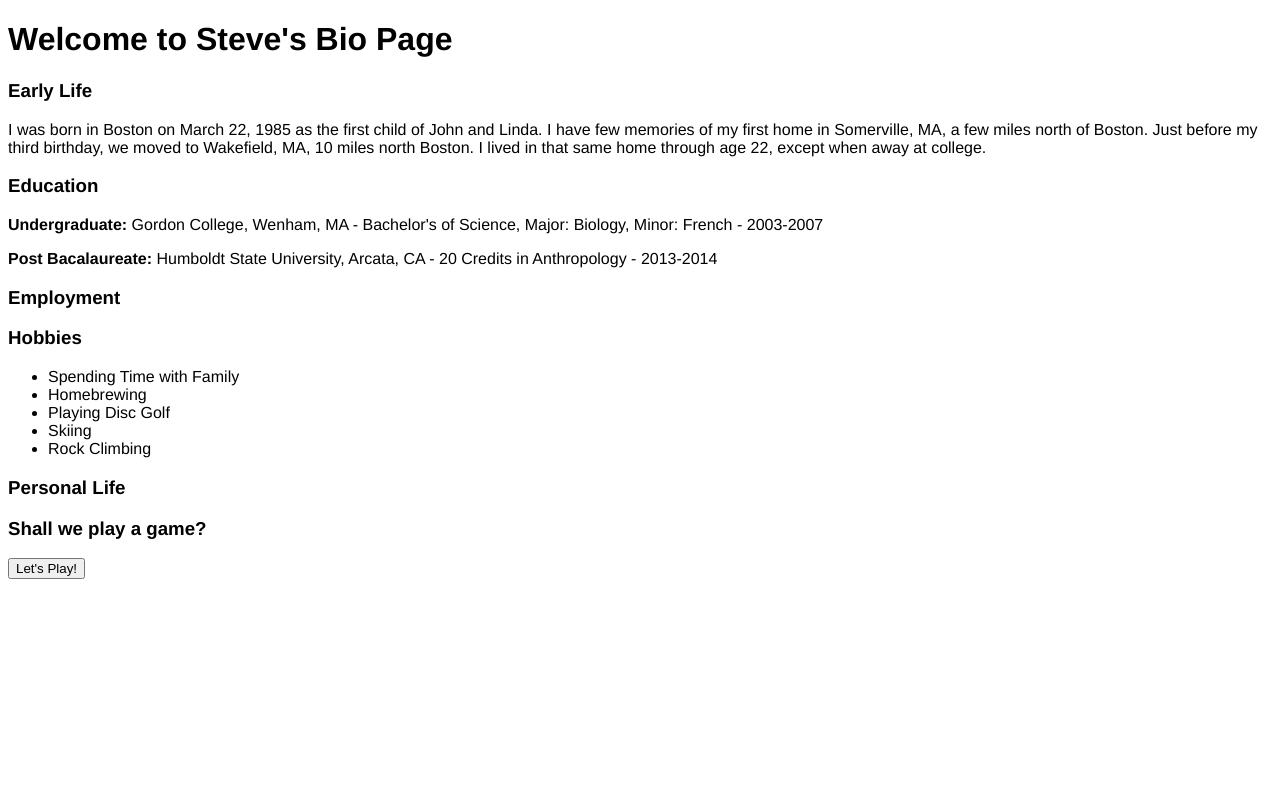
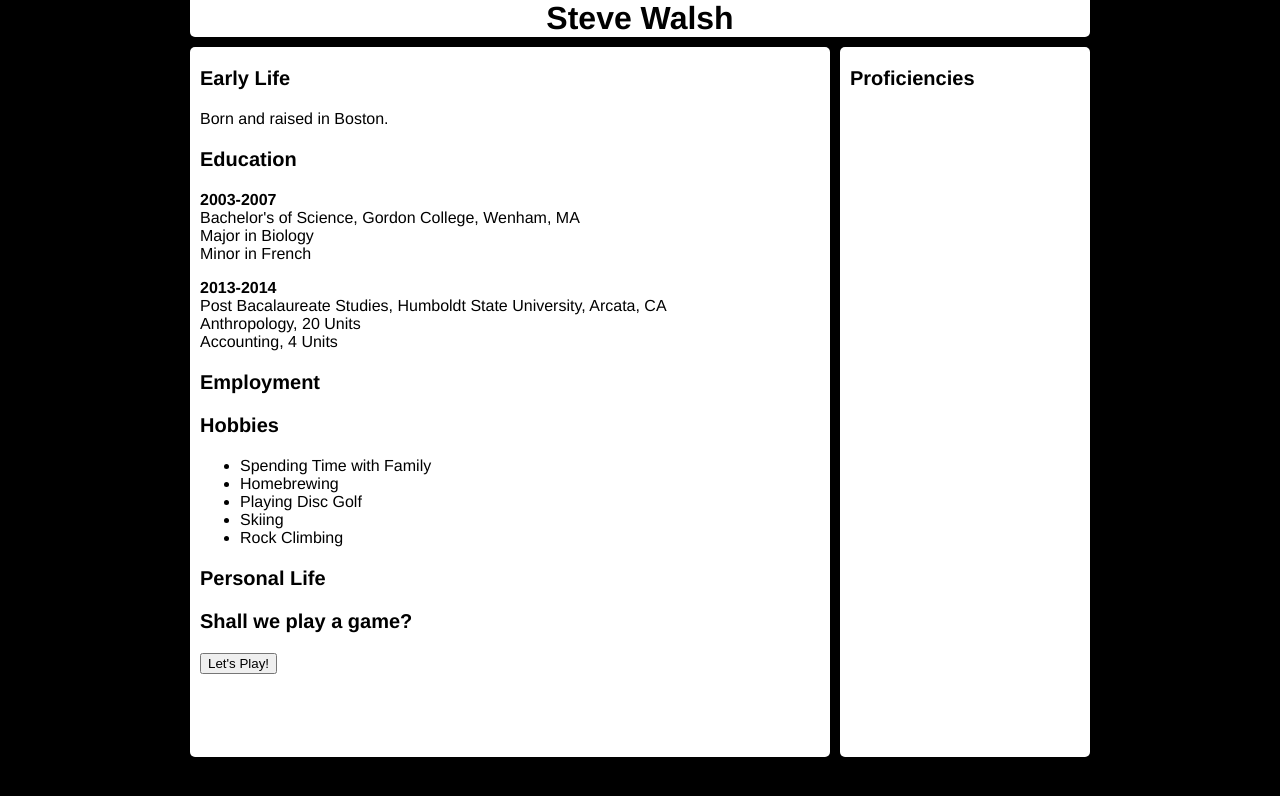
Before and after one commit to 0smium/bio_game, a plain HTML site: page index.html in a window 1280 px wide. Drawn offline with Linux system fonts and the light colour scheme.

Commit message:
added a ton of style elements and some slight changes to content

```diff
--- a/index.html
+++ b/index.html
@@ -5,15 +5,17 @@
     <title>Steve's Bio page</title>
   </head>
   <body>
+    <div id="container">
       <header>
-      <h1>Welcome to Steve's Bio Page</h1>
+        <h1>Steve Walsh</h1>
       </header>
       <main>
+        <div id="left">
           <h3>Early Life</h3>
-        <p>I was born in Boston on March 22, 1985 as the first child of John and Linda.  I have few memories of my first home in Somerville, MA, a few miles north of Boston.  Just before my third birthday, we moved to Wakefield, MA, 10 miles north Boston.  I lived in that same home through age 22, except when away at college.</p>
+            <p>Born and raised in Boston.</p>
           <h3>Education</h3>
-      <p><strong>Undergraduate:</strong> Gordon College, Wenham, MA - Bachelor's of Science, Major: Biology, Minor: French - 2003-2007</p>
-        <p><strong>Post Bacalaureate:</strong> Humboldt State University, Arcata, CA - 20 Credits in Anthropology - 2013-2014</p>
+          <p><strong>2003-2007</strong><br />Bachelor's of Science, Gordon College, Wenham, MA<br />Major in Biology<br />Minor in French</p>
+          <p><strong>2013-2014</strong><br />Post Bacalaureate Studies, Humboldt State University, Arcata, CA<br />Anthropology, 20 Units<br />Accounting, 4 Units</p>
           <h3>Employment</h3>
           <h3>Hobbies</h3>
             <ul>
@@ -27,7 +29,12 @@
           <h3>Shall we play a game?</h3>
           <p><button onclick="myGame()">Let's Play!</button></p>
           <script src="./app.js"></script>
+        </div>
+        <div id="right">
+          <h3>Proficiencies</h3>
+        </div>
       </main>
       <footer></footer>
+    </div id="container">
   </body>
 </html>
--- a/style.css
+++ b/style.css
@@ -5,4 +5,57 @@ body {
   font-family: helvetica, sans-serif;
   color: black;
   font-size: 16px;
+  margin: 0;
+  background-color: black;
+  min-height:800px;
 }
+
+#container {
+  width: 900px;
+  margin-left: auto;
+  margin-right: auto;
+  /*background-color: white;*/
+  padding: 0;
+}
+header {
+  /*padding-top: 10px;
+  padding-bottom: 10px;*/
+  width:100%;
+  border-radius: 0 0 5px 5px;
+  background-color: white;
+  margin-bottom: 10px;
+}
+
+header h1 {
+  margin: 0;
+  /*padding: 10px;*/
+  text-align:center;
+}
+
+h3 {
+  font-size: 20px;
+}
+
+main {
+
+}
+
+#left {
+  padding: 0 10px 10px 10px;
+  background-color: white;
+  overflow: hidden;
+  border-radius: 5px;
+  width:620px;
+  float:left;
+  margin-right:10px;
+  min-height: 700px;
+}
+#right {
+  padding: 0 10px 10px 10px;
+  background-color: white;
+  overflow: hidden;
+  border-radius: 5px;
+  width:230px;
+  float: left;
+  min-height: 700px;
+}
```
Lines whose indentation alone changed are shown as unchanged.
